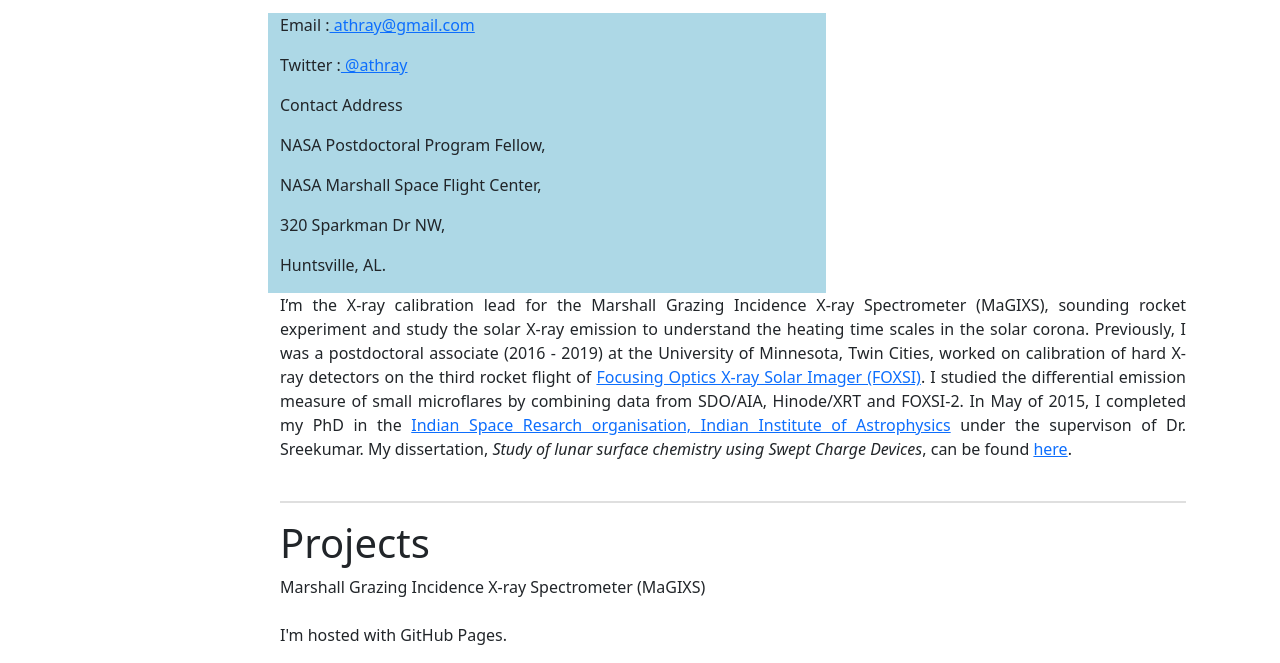
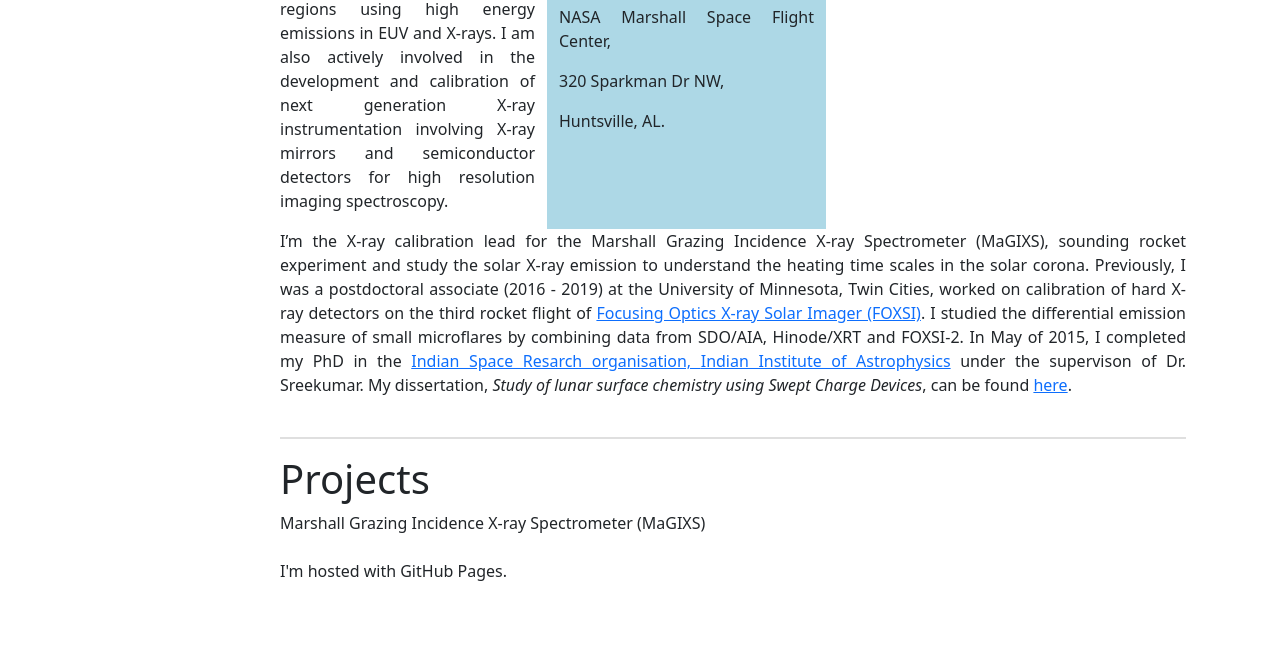
Before and after one commit to athrayspanchap/athrayspanchap.github.io, a plain HTML site: page index.html in a window 1280 px wide. Shown: the part 311-974 px from the top of the page. After the commit the page ends 910 px from the top, so only its background shows below. Drawn offline with nearby package versions, Linux system fonts and the light colour scheme.

Commit message:
Update index.html

```diff
--- a/index.html
+++ b/index.html
@@ -48,7 +48,10 @@
     /* Set additional styling options for the columns*/
     .column {
     float: left;
-    width: 60%;
+    width: 70%;
+    float: right;
+    width: 30%;
+
     }
 
     .row:after {
```
